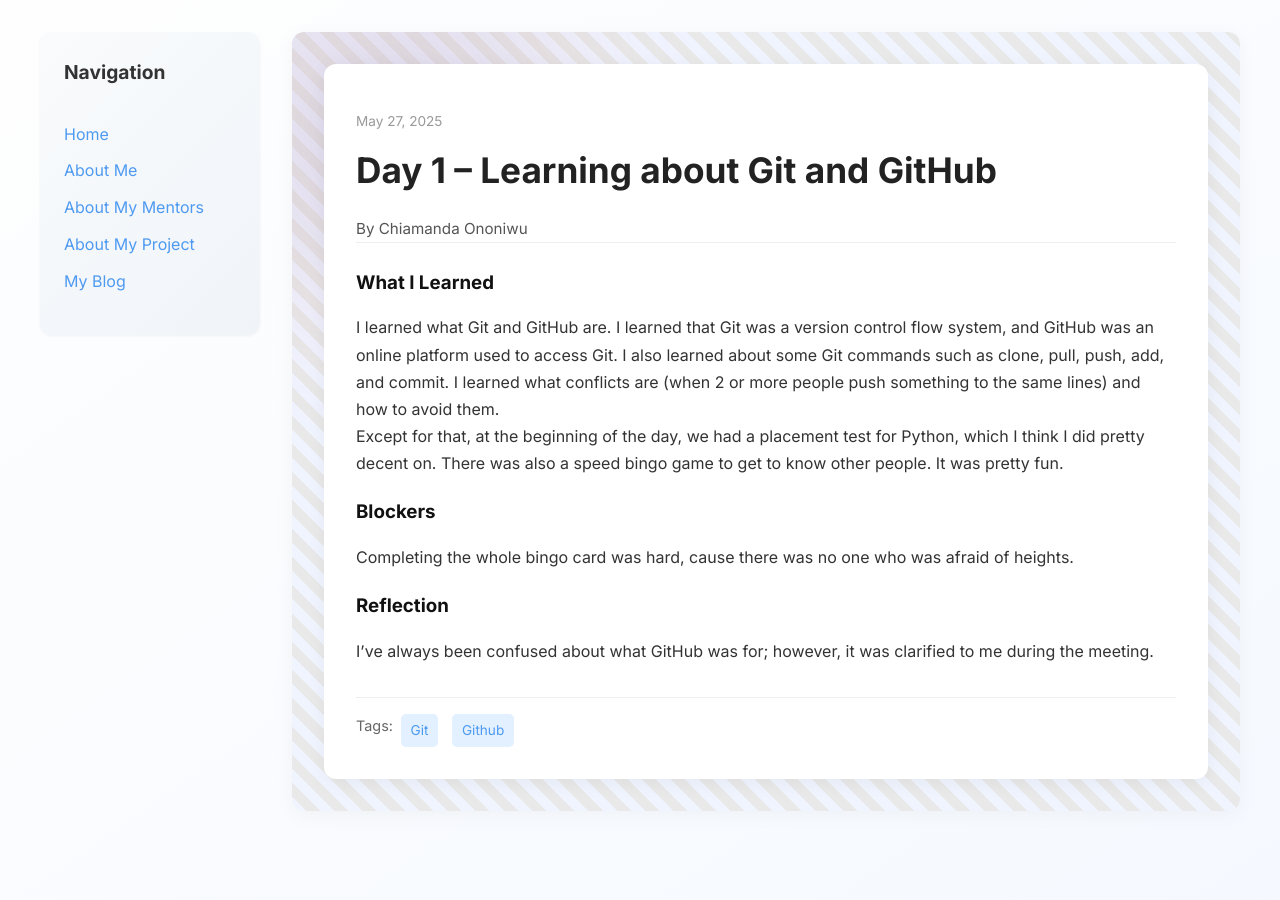
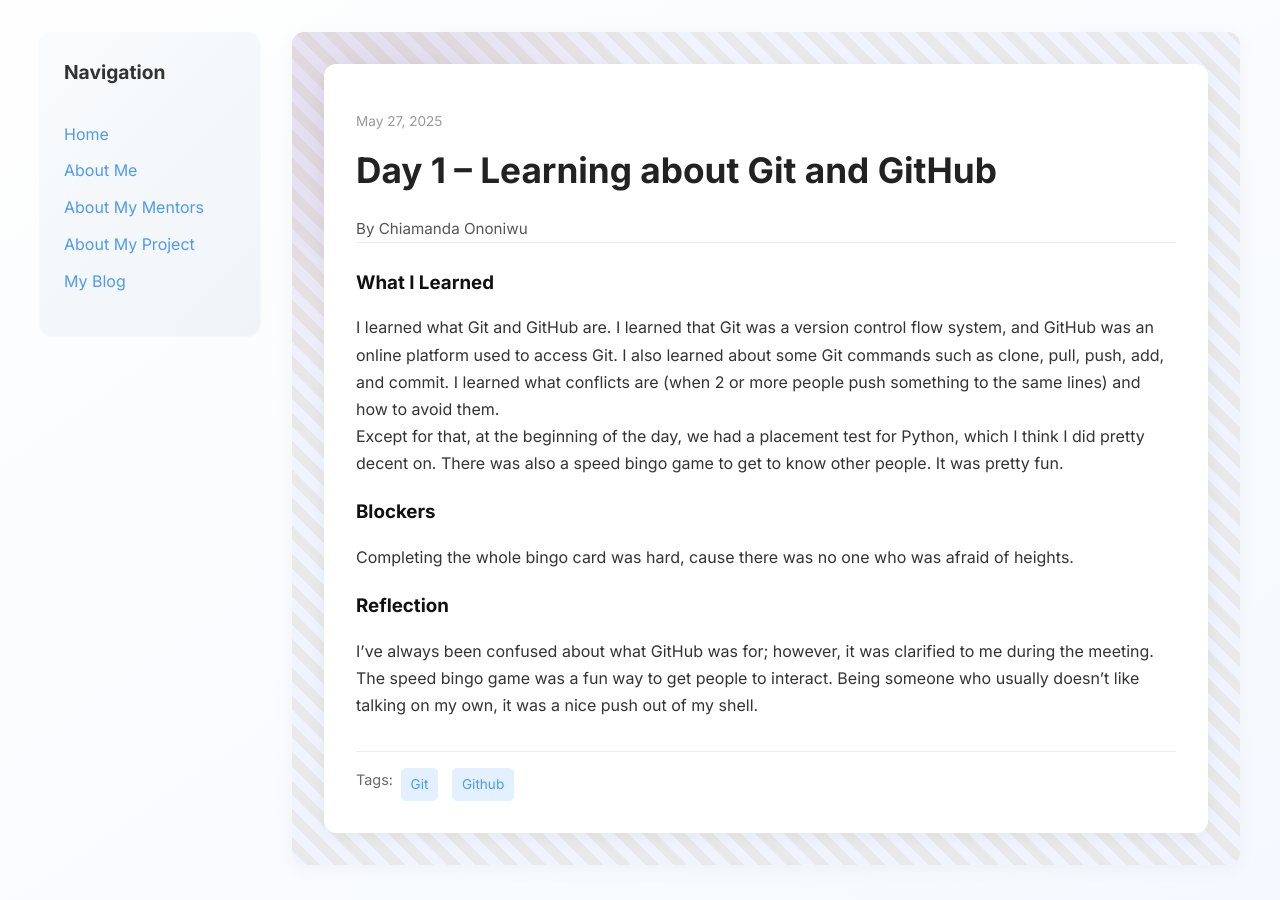
Before and after one commit to Chiamanda07/Chiamanda07.github.io, a Jekyll site: the page built from _posts/2025-05-27-day-1.md, in a window 1280 px wide. Built offline with Jekyll 4.4.1, drawn with Linux system fonts in a browser that asks for light colours.

Commit message:
Update 2025-05-27-day-1.md

```diff
--- a/_posts/2025-05-27-day-1.md
+++ b/_posts/2025-05-27-day-1.md
@@ -14,5 +14,5 @@
   Completing the whole bingo card was hard, cause there was no one who was afraid of heights.
 
 reflection: |
-  I've always been confused about what GitHub was for; however, it was clarified to me during the meeting.
+  I've always been confused about what GitHub was for; however, it was clarified to me during the meeting. The speed bingo game was a fun way to get people to interact. Being someone who usually doesn't like talking  on my own, it was a nice push out of my shell.
 ---
```
